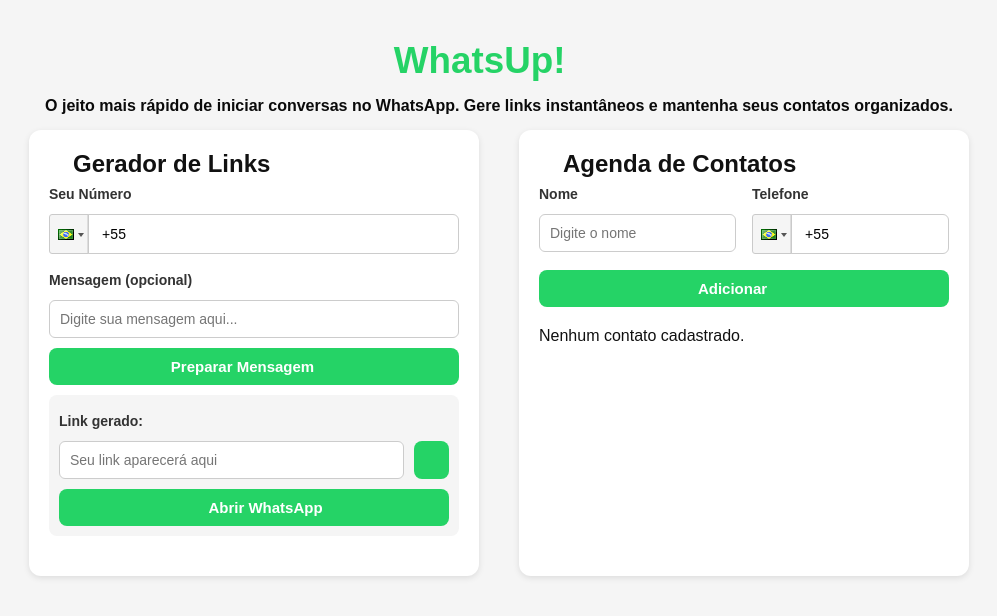
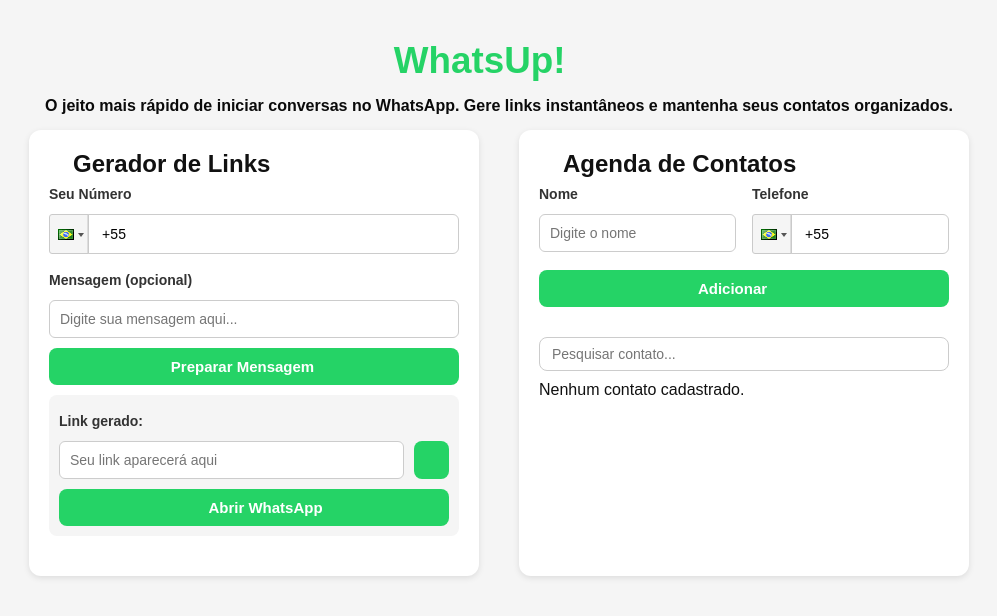
Before and after one commit to yaslemes/Projeto-Whatsapp-DW2, a React (Vite) app: page / in a window 1280 px wide. Shown: the top 616 px of the page, without its empty margins (141-1138 px from the left). Built offline with nearby package versions, Linux system fonts and the light colour scheme; some icons are missing.

Commit message:
Implementação do input de adicionar contato

```diff
--- a/src/App.jsx
+++ b/src/App.jsx
@@ -18,6 +18,8 @@
   const [selectedContacts, setSelectedContacts] = useState([]);
   // tema atual (claro ou escuro)
   const [theme, setTheme] = useState("light");
+  // termo de pesquisa
+  const [searchTerm, setSearchTerm] = useState("");
 
   // alterna entre tema claro e escuro
   const toggleTheme = () => {
@@ -72,6 +74,13 @@
     setSelectedContacts([]);
   };
 
+  // contatos filtrados pela pesquisa
+  const filteredContacts = contacts.filter(
+    (c) =>
+      c.name.toLowerCase().includes(searchTerm.toLowerCase()) ||
+      c.rawNumber.includes(searchTerm)
+  );
+
   return (
     <div className={`app-container ${theme}`}>
       {/* Cabeçalho: título + botão para trocar tema */}
@@ -88,7 +97,8 @@
 
       {/* Subtítulo */}
       <p className="subtitle">
-        O jeito mais rápido de iniciar conversas no WhatsApp. Gere links instantâneos e mantenha seus contatos organizados.
+        O jeito mais rápido de iniciar conversas no WhatsApp. Gere links
+        instantâneos e mantenha seus contatos organizados.
       </p>
 
       {/* Área principal com duas colunas */}
@@ -115,8 +125,17 @@
             editingContact={editingContact}
           />
 
+          {/* 🔍 Barra de pesquisa */}
+          <input
+            type="text"
+            placeholder="Pesquisar contato..."
+            value={searchTerm}
+            onChange={(e) => setSearchTerm(e.target.value)}
+            className="search-input"
+          />
+
           <ContactList
-            contacts={contacts}
+            contacts={filteredContacts}
             onDelete={deleteContact}
             onEdit={startEdit}
             selectedContacts={selectedContacts}
@@ -124,6 +143,11 @@
             toggleAllContacts={toggleAllContacts}
             deleteSelectedContacts={deleteSelectedContacts}
           />
+
+          {/* Exibir mensagem se nenhum contato encontrado */}
+          {filteredContacts.length === 0 && contacts.length > 0 && (
+            <p className="no-results">Nenhum contato encontrado.</p>
+          )}
         </div>
       </div>
     </div>
--- a/src/components/Contacts/ContactForm.jsx
+++ b/src/components/Contacts/ContactForm.jsx
@@ -4,15 +4,16 @@
 import "./Css/ContactForm.css";
 import Button from "../Button/Button";
 import Input from "../Input/Input";
-import PersonAddAlt1Icon from '@mui/icons-material/PersonAddAlt1';
+import PersonAddAlt1Icon from "@mui/icons-material/PersonAddAlt1";
 
 export default function ContactForm({ onAdd, editingContact }) {
   // Estados do formulário
-  const [name, setName] = useState("");            // Nome do contato
-  const [phoneDisplay, setPhoneDisplay] = useState(""); // Telefone formatado para exibir no input
-  const [phoneRaw, setPhoneRaw] = useState("");    // Apenas os dígitos do telefone
+  const [name, setName] = useState(""); // Nome do contato
+  const [phoneDisplay, setPhoneDisplay] = useState(""); // Telefone formatado
+  const [phoneRaw, setPhoneRaw] = useState(""); // Apenas dígitos
+  const [error, setError] = useState(""); // Mensagem de erro
 
-  // Preenche o formulário ao editar um contato
+  // Preenche o formulário ao editar
   useEffect(() => {
     if (editingContact) {
       setName(editingContact.name || "");
@@ -25,41 +26,50 @@
     }
   }, [editingContact]);
 
-  // Atualiza o telefone (formatado e só dígitos)
+  // Atualiza telefone
   const handlePhoneChange = (value, country, e, formattedValue) => {
-    const digitsOnly = (value || "").replace(/\D/g, ""); // Remove tudo que não é número
+    const digitsOnly = (value || "").replace(/\D/g, "");
     setPhoneRaw(digitsOnly);
-    setPhoneDisplay(formattedValue || "+" + digitsOnly); // Atualiza input com formato
+    setPhoneDisplay(formattedValue || "+" + digitsOnly);
   };
 
-  // Envia o formulário
+  // Envia formulário
   const handleSubmit = (e) => {
     e.preventDefault();
-    if (!name.trim()) return alert("Preencha o nome.");
-    if (!phoneRaw) return alert("Preencha o telefone.");
+    if (!name.trim()) return setError("⚠️ Preencha o nome.");
+    if (!phoneRaw) return setError("⚠️ Preencha o telefone.");
+    if (phoneRaw.length < 10)
+      return setError("⚠️ Número inválido. Digite um número completo.");
 
     const contact = {
-      id: editingContact?.id || Date.now(), // Mantém ID se estiver editando
+      id: editingContact?.id || Date.now(),
       name: name.trim(),
       number: phoneDisplay,
       rawNumber: phoneRaw,
     };
 
-    onAdd(contact); // Chama função para adicionar ou atualizar contato
+    onAdd(contact);
+    setError("");
+
+    // Limpar formulário se for um novo contato
+    if (!editingContact) {
+      setName("");
+      setPhoneDisplay("");
+      setPhoneRaw("");
+    }
   };
 
   return (
     <form className="contact-form" onSubmit={handleSubmit}>
-
       {/* Linha do formulário */}
       <div className="form-row">
-
         {/* Campo Nome */}
         <Input
           label="Nome"
           placeholder="Digite o nome"
           value={name}
           onChange={(e) => setName(e.target.value)}
+          autoFocus
         />
 
         {/* Campo Telefone */}
@@ -67,22 +77,27 @@
           <label>Telefone</label>
           <PhoneInput
             country="br"
-            value={phoneDisplay}       // Input mostra telefone formatado
+            value={phoneDisplay}
             onChange={handlePhoneChange}
             containerClass="phone-input-container"
             inputClass="phone-input"
             placeholder="Digite o número"
             masks={{ br: "(..) .....-...." }}
-            countryCodeEditable={false} // Impede editar o código do país
+            countryCodeEditable={false}
           />
         </div>
-
       </div>
 
-      {/* Botão Adicionar ou Salvar Alterações */}
-      <Button className="buttonIcon" type="submit">
-        {editingContact ? "Salvar Alterações" : "Adicionar"}
-        <PersonAddAlt1Icon/>
+      {/* Erros */}
+      {error && <p className="form-error">{error}</p>}
+
+      {/* Botão Adicionar/Salvar */}
+      <Button
+        className={`buttonIcon ${editingContact ? "edit-mode" : "add-mode"}`}
+        type="submit"
+      >
+        {editingContact ? "Salvar Alterações" : "Adicionar"}{" "}
+        <PersonAddAlt1Icon />
       </Button>
     </form>
   );
--- a/src/components/Contacts/Css/ContactForm.css
+++ b/src/components/Contacts/Css/ContactForm.css
@@ -55,3 +55,38 @@
   height: 40px;
   font-size: 14px;
 }
+.form-error {
+  color: red;
+  font-size: 14px;
+  margin: 5px 0 10px;
+}
+
+.buttonIcon.add-mode {
+  background-color: #25d366; /* verde */
+}
+
+.buttonIcon.edit-mode {
+  background-color: #ffa500; /* laranja */
+}
+
+.search-input {
+  width: 100%;
+  padding: 8px 12px;
+  margin: 10px 0;
+  border: 1px solid #ccc;
+  border-radius: 8px;
+  font-size: 14px;
+  outline: none;
+  transition: border-color 0.2s;
+}
+
+.search-input:focus {
+  border-color: #25d366;
+  box-shadow: 0 0 4px rgba(37, 211, 102, 0.4);
+}
+
+.no-results {
+  color: #666;
+  font-size: 14px;
+  margin-top: 10px;
+}
```
Also changed, not shown: src/components/Contacts/Css/ContactList.css (line endings or trailing spaces).
